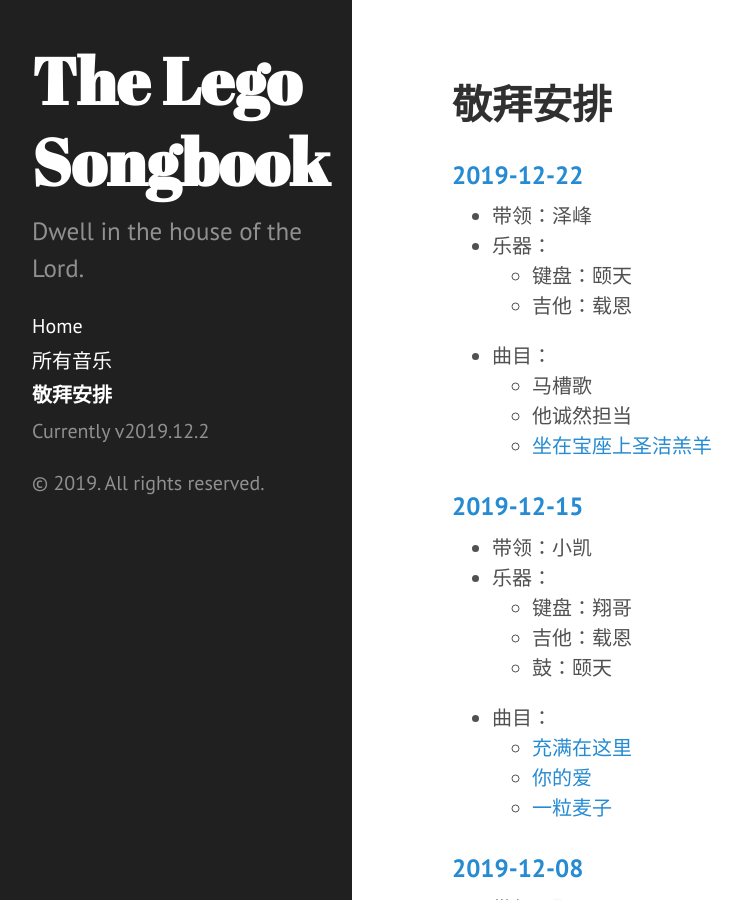
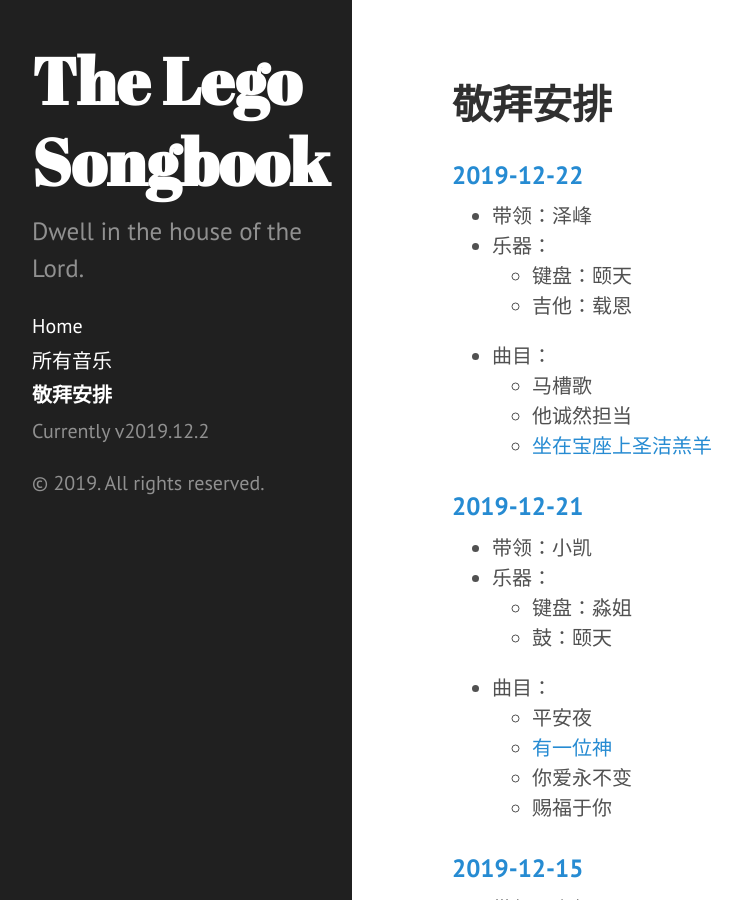
Before and after one commit to kipyin/lego-songbook, a Jekyll site: the page built from services.md, in a window 1280 px wide and 900 px high. Shown: the whole window, without its empty margins (8-749 px from the left). Built offline with Jekyll 4.4.1, drawn with Linux system fonts in a browser that asks for light colours; some web fonts are replaced.

Commit message:
Add Christmas worship plan

```diff
--- a/_data/services.yaml
+++ b/_data/services.yaml
@@ -136,6 +136,19 @@
       - 你的爱
       - 一粒麦子
 
+- date: 2019-12-21
+  lead_singer: 小凯
+  instrumentation:
+      - instrument: 键盘
+        player: 淼姐
+      - instrument: 鼓
+        player: 颐天
+  songs:
+      - 平安夜
+      - 有一位神
+      - 你爱永不变
+      - 赐福于你
+
 - date: 2019-12-22
   lead_singer: 泽峰
   instrumentation:
```
